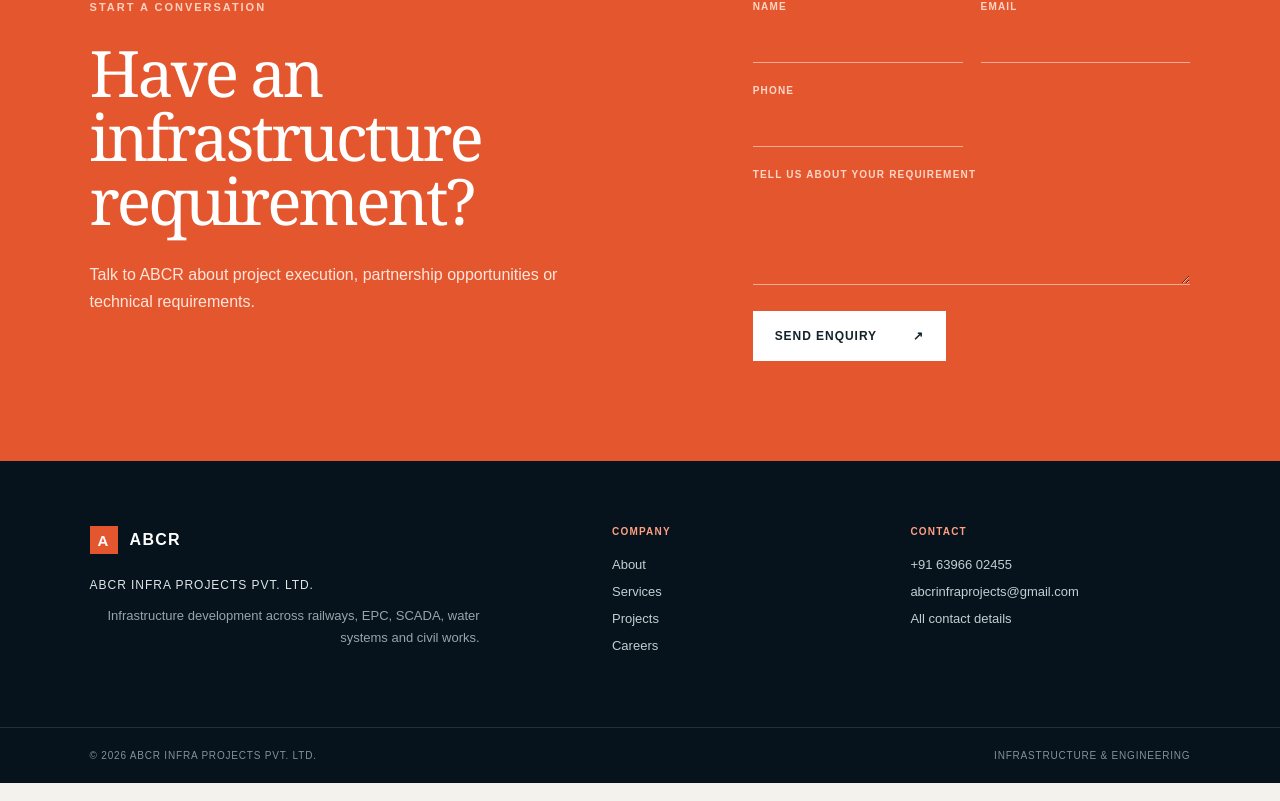
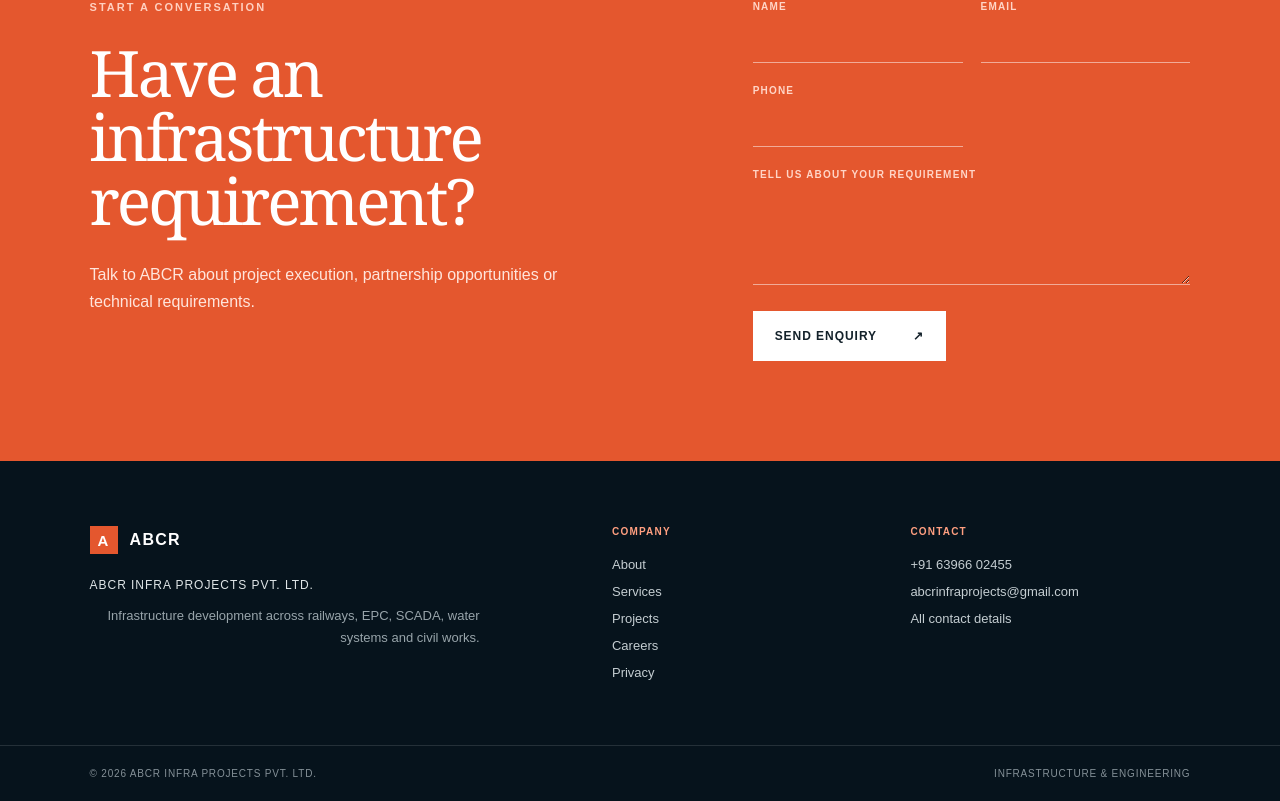
Before and after one commit to mkraja826/Abcr, a Next.js app: page / in a window 1280 px wide. Shown: the part 4627-5428 px from the top of the page. Built offline with nearby package versions, Linux system fonts and the light colour scheme; no server answers.

Commit message:
Link privacy notice from footer

```diff
--- a/components/SiteFooter.tsx
+++ b/components/SiteFooter.tsx
@@ -18,6 +18,7 @@
           <Link href="/services">Services</Link>
           <Link href="/projects">Projects</Link>
           <Link href="/careers">Careers</Link>
+          <Link href="/privacy">Privacy</Link>
         </div>
         <div className="footer-links">
           <strong>Contact</strong>
```
